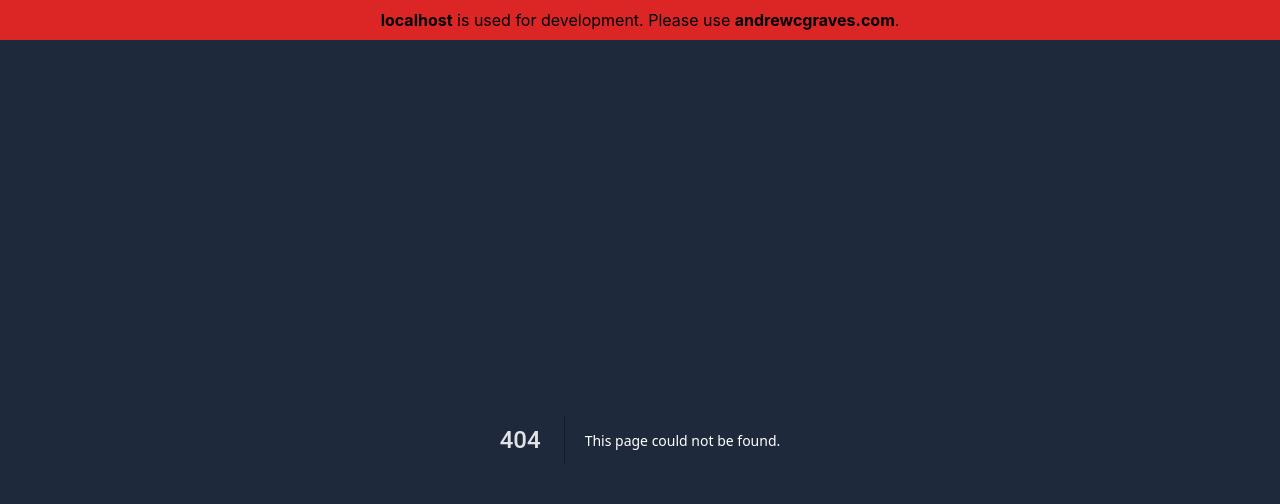
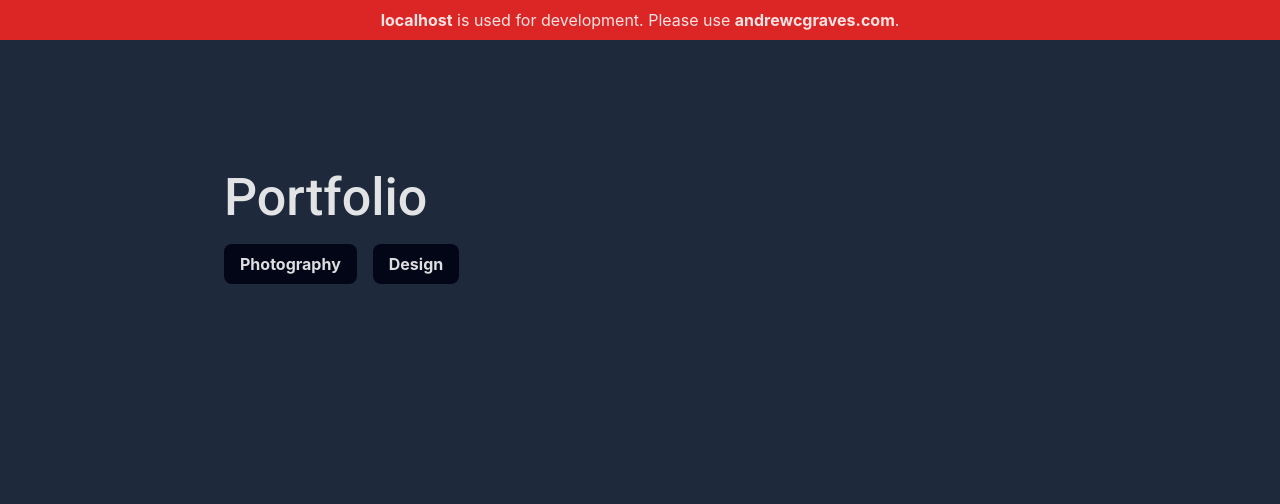
Before and after one commit to andrewcgraves/andrewcgraves.com, a Next.js app: page /portfolio in a window 1280 px wide. Before the commit this address had no page. Shown: the top 504 px of the page. Built offline with nearby package versions, Linux system fonts and the light colour scheme.

Commit message:
DEV: working on the portfolio page

```diff
--- a/pages/capstone.tsx
+++ b/pages/capstone.tsx
@@ -19,7 +19,7 @@ export default function Capstone() {
             <main className='p-8 sm:p-16 md:p-32'>
                 <div className='text-center mb-8'>
                     <HeaderBar>
-                        <Pill link="/"><b>Home</b></Pill>
+                        <Pill><b><a href='/'>Home</a></b></Pill>
                     </HeaderBar>
                     <h1 className='mb-8'><b>Neural Networks and Laser Experiments</b></h1>
                     <p>Andrew Graves - Advisor: Dr. Scott Feister</p>
--- a/pages/index.tsx
+++ b/pages/index.tsx
@@ -44,6 +44,7 @@ export default function Home() {
             <div className='flex gap-4 sm:flex-row flex-wrap'>
               <LinkBox link="https://www.linkedin.com/in/andrewcgraves/" imgSrc={linkedInLogo} size={24}/>
               <LinkBox link="https://github.com/andrewcgraves" imgSrc={githubLogo} size={24}/>
+              <LinkBox link="/portfolio" imgSrc={githubLogo} size={24}/>
             </div>
           </div>
         </div>
--- /dev/null
+++ b/pages/portfolio.tsx
@@ -0,0 +1,32 @@
+
+import Image from 'next/image'
+import LinkBox from '../src/Components/LinkBox.js'
+import Head from 'next/head'
+import HeaderBar from '../src/Components/HeaderBar.js'
+import Pill from '../src/Components/Pill.js'
+
+export default function Portfolio() {
+    return (
+        <div className='flex bg-slate-800 h-full'>
+            <Head>
+                <title>Art Portfolio</title>
+                <meta name="description" content="A personal portfolio for some of the things i've designed." />
+                <link rel="icon" href="/logo.png" />
+                <link rel="preconnect" href="https://fonts.gstatic.com"/>
+                <link href="https://fonts.googleapis.com/css2?family=Roboto:wght@400;500;700&display=swap" rel="stylesheet"/>
+            </Head>
+
+            <main className='mx-48 p-8 my-24'>
+                <h1 className='mb-4'>
+                    Portfolio
+                </h1>
+                <div>
+                    <HeaderBar>
+                        <Pill onClick={() => console.log("Photography clicked")}><b>Photography</b></Pill>
+                        <Pill onClick={() => console.log("DESIGN clicked")}><b>Design</b></Pill>
+                    </HeaderBar>
+                </div>
+            </main>
+        </div>
+    )
+}
--- a/src/Components/Pill.js
+++ b/src/Components/Pill.js
@@ -1,9 +1,7 @@
-export default function Pill({ link, h = 8, children}) {
+export default function Pill(props) {
     return(
-        <a href={link} className={`object-contain flex-none h-${h} w-fit `}>
-            <div className='px-4 py-2 bg-slate-950 hover:bg-slate-900 rounded-lg hover:px-8 ease-in-out duration-200 h-full grid place-content-center'>
-                {children}
-            </div>
-        </a>
+        <div onClick={props.onClick} className='px-4 py-2 bg-slate-950 hover:bg-slate-900 rounded-lg hover:px-8 ease-in-out duration-200 h-full grid place-content-center cursor-pointer'>
+            {props.children}
+        </div>
     )
 }
--- a/tsconfig.json
+++ b/tsconfig.json
@@ -24,7 +24,7 @@
     "**/*.ts",
     "**/*.tsx",
     "src/Components/LinkBox.js"
-  ],
+, "src/Components/Pill.js"  ],
   "exclude": [
     "node_modules"
   ]
```
